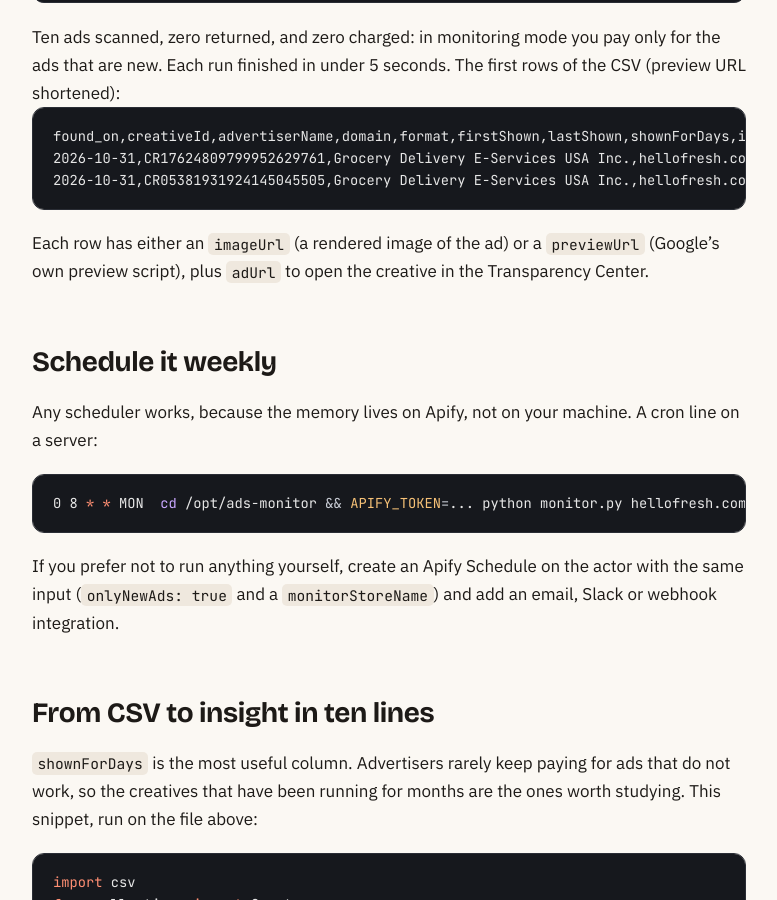
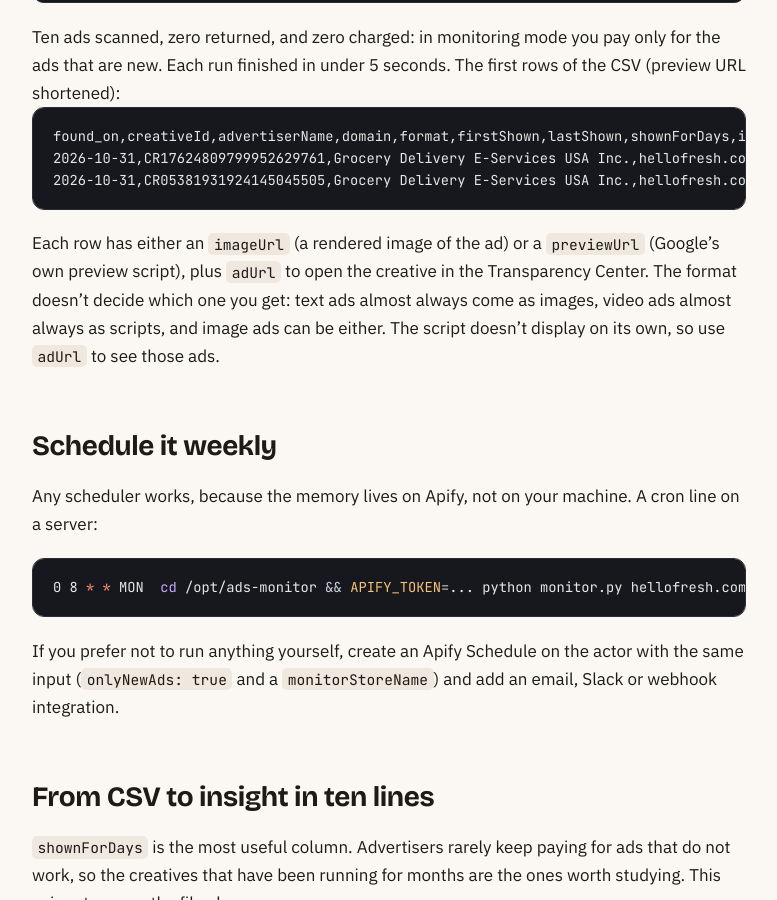
Before and after one commit to assa83/assa83.github.io, a Jekyll site: the page built from _posts/2026-10-31-google-ads-transparency-center-api-python.md, in a window 1280 px wide and 900 px high, scrolled down 4895 px. Shown: the whole window, without its empty margins (251-1028 px from the left). Built offline with Jekyll 4.4.1, drawn with Linux system fonts in a browser that asks for light colours; some of the changed text lies outside the part shown.

Commit message:
Google Ads tutorial: imageUrl/previewUrl depend on the creative, not the format
Co-Authored-By: Claude Opus 5.5 <noreply@anthropic.com>

````diff
--- a/_posts/2026-10-31-google-ads-transparency-center-api-python.md
+++ b/_posts/2026-10-31-google-ads-transparency-center-api-python.md
@@ -176,7 +176,7 @@ found_on,creativeId,advertiserName,domain,format,firstShown,lastShown,shownForDa
 2026-10-31,CR05381931924145045505,Grocery Delivery E-Services USA Inc.,hellofresh.com,IMAGE,2026-05-13T13:22:56.000Z,2026-10-31T07:00:26.000Z,171,,https://displayads-formats.googleusercontent.com/ads/preview/content.js?client=ads-integrity-transparency&...,https://adstransparency.google.com/advertiser/AR00930880903813529601/creative/CR05381931924145045505?region=US
 ```
 
-Each row has either an `imageUrl` (a rendered image of the ad) or a `previewUrl` (Google's own preview script), plus `adUrl` to open the creative in the Transparency Center.
+Each row has either an `imageUrl` (a rendered image of the ad) or a `previewUrl` (Google's own preview script), plus `adUrl` to open the creative in the Transparency Center. The format doesn't decide which one you get: text ads almost always come as images, video ads almost always as scripts, and image ads can be either. The script doesn't display on its own, so use `adUrl` to see those ads.
 
 ## Schedule it weekly
 
````
Also changed, not shown: other parts of _posts/2026-10-31-google-ads-transparency-center-api-python.md (+1 -1 lines).
